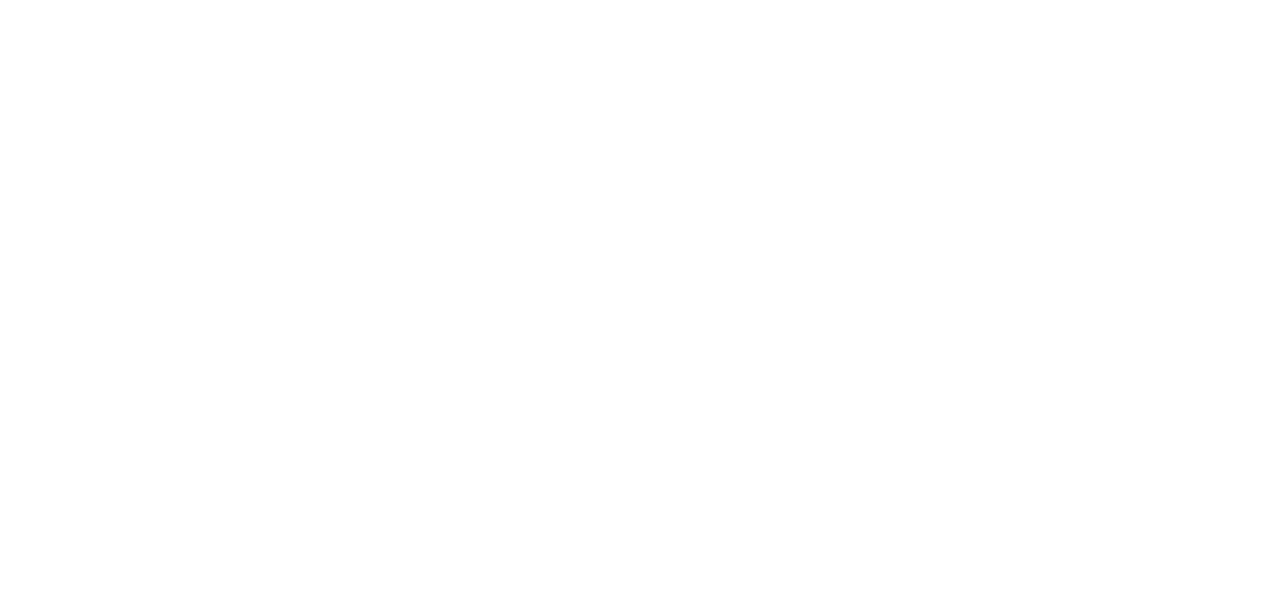
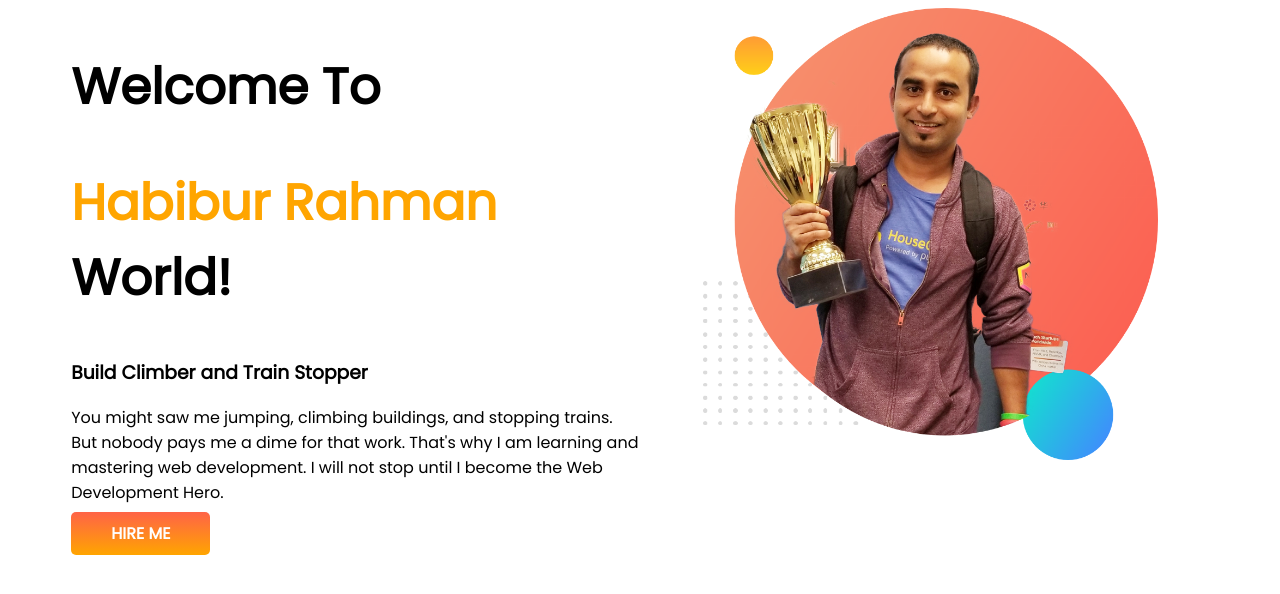
Before and after one commit to habib9515/developer-portfolio, a plain HTML site: page index.html in a window 1280 px wide. Drawn offline with Linux system fonts and the light colour scheme.

Commit message:
welcome section

```diff
--- a/index.html
+++ b/index.html
@@ -4,7 +4,37 @@
     <meta charset="UTF-8" />
     <meta http-equiv="X-UA-Compatible" content="IE=edge" />
     <meta name="viewport" content="width=device-width, initial-scale=1.0" />
-    <title>Habibur Portfolio</title>
+    <title>Habibur Rahman Portfolio</title>
+    <link rel="preconnect" href="https://fonts.googleapis.com" />
+    <link rel="preconnect" href="https://fonts.gstatic.com" crossorigin />
+    <link
+      href="https://fonts.googleapis.com/css2?family=Poppins&display=swap"
+      rel="stylesheet"
+    />
+    <link rel="stylesheet" href="style.css" />
   </head>
-  <body></body>
+  <body>
+    <section>
+      <div class="half-width">
+        <h1>Welcome To</h1>
+        <h1><span class="habibur-color">Habibur Rahman</span> World!</h1>
+        <h3>Build Climber and Train Stopper</h3>
+        <p>
+          You might saw me jumping, climbing buildings, and stopping trains. But
+          nobody pays me a dime for that work. That's why I am learning and
+          mastering web development. I will not stop until I become the Web
+          Development Hero.
+        </p>
+        <a
+          class="link-button"
+          target="_blank"
+          href="https://www.linkedin.com/company/programminghero/"
+          >HIRE ME</a
+        >
+      </div>
+      <div class="half-width">
+        <img src="images/jhankar.png" alt="jhankar mahbubb" />
+      </div>
+    </section>
+  </body>
 </html>
--- a/style.css
+++ b/style.css
@@ -0,0 +1,27 @@
+body {
+  font-family: "Poppins", sans-serif;
+}
+h1 {
+  font-size: 50px;
+}
+.habibur-color {
+  color: orange;
+}
+section {
+  display: flex;
+}
+.half-width {
+  width: 50%;
+  padding-left: 5%;
+}
+.half-width img {
+  width: 80%;
+}
+.link-button {
+  text-decoration: none;
+  background-image: linear-gradient(tomato, orange);
+  padding: 10px 40px;
+  border-radius: 5px;
+  font-weight: 700;
+  color: white;
+}
```
Also changed, not shown: images/dream-bg.png (added), images/exp-bg.png (added), images/jhankar.png (added), images/jhankar2.png (added), images/my-bg.png (added), images/my-bg2.png (added), images/top-banner.png (added), 7 other files.
